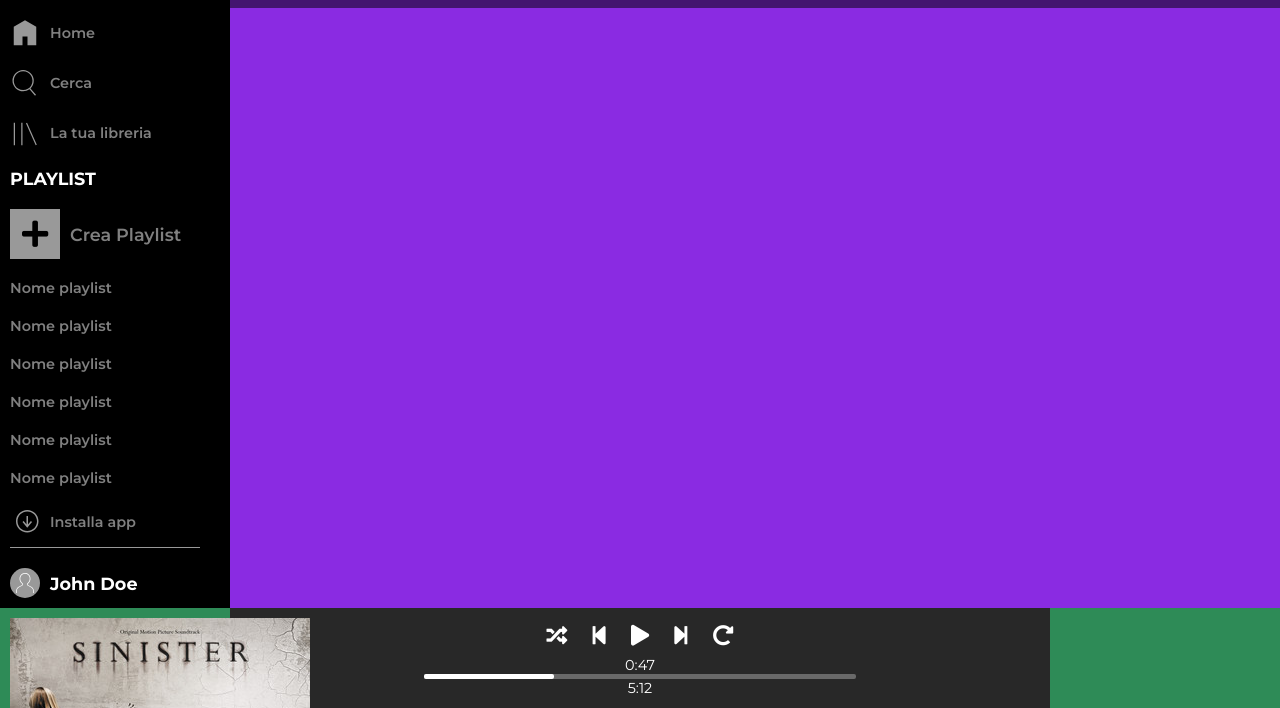
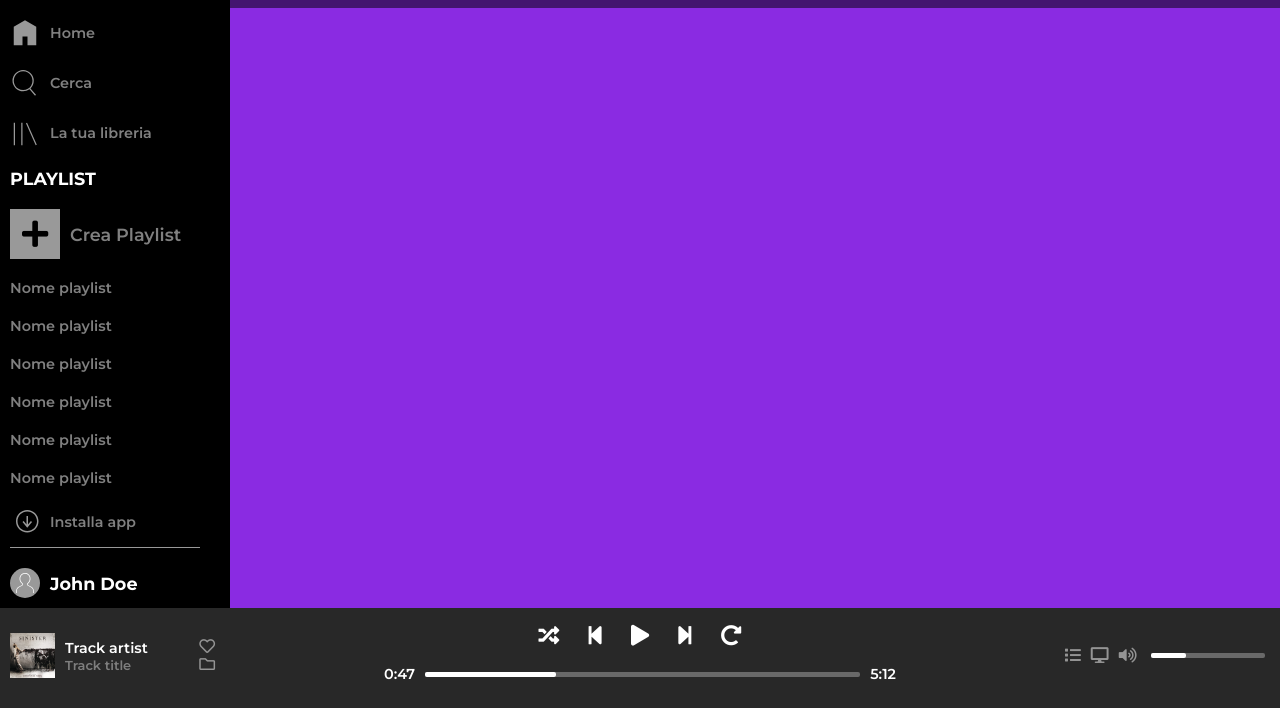
Before and after one commit to marcocanopoli/html-css-spotifyweb, a plain HTML site: page index.html in a window 1280 px wide. Shown: the part 92-800 px from the top of the page. Drawn offline with Linux system fonts and the light colour scheme.

Commit message:
Footer done

```diff
--- a/css/style.css
+++ b/css/style.css
@@ -25,10 +25,14 @@ a {
     height: 100vh;
 }
 
+*.hidden {
+    display: none;
+}
+
 /* player bar */
 .player_bar {
     flex-grow: 1;
-    padding: 0 30px;
+    padding: 0 10px;
 }
 
 .player_time,
@@ -38,6 +42,9 @@ a {
     align-items: center;
 }
 .bar {
+    display: flex;
+    align-items: center;
+    justify-content: flex-start;
     height: 5px;
     width: 100%;
     border-radius: 2px;
@@ -48,7 +55,22 @@ a {
     width: 30%;
     background-color: #fff;
 }
+.fader_cursor {
+    position: relative;
+    transform: translateX(-50%);
+    height: 15px;
+    width: 15px;
+    border-radius: 50%;
+    background-color: #fff;
+    opacity: 0;
+}
 
+.bar:hover .elapsed_bar {
+    background-color: #adff2f
+}
+.bar:hover .fader_cursor {
+    opacity: 1;
+}
 /* main */
 main {
     display: flex;
@@ -226,21 +248,62 @@ footer {
     background-color: #282828;
 }
 
-/* footer left */
+footer i:hover {
+    color: #fff;
+}
+
 .footer_left,
-.footer_middle,
 .footer_right {
+    min-width: 230px;
     padding: 10px 10px 15px;
 }
+.footer_middle {
+    padding: 10px 0 15px;
+}
+.footer_left i,
+.footer_right i {
+    font-size: 1.1em;
+    padding: 0 5px;
+}
+
+/* footer left */
 .footer_left {
-    min-width: 230px;
+    display: flex;
+    flex-shrink: 1;
+    justify-content: space-between;
     width: 230px;
-    background-color: seagreen;
 }
+
+.track_info {
+    display: flex;
+    align-items: center;
+}
+.track_cover {
+    height: 60%;
+    max-width: 100%;
+    margin-right: 10px;
+}
+.track_text {
+    display: flex;
+    flex-direction: column;
+    font-weight: 600;
+    overflow-x: hidden;
+}
+
+.track_title {
+    font-size: 0.9em;
+    opacity: 0.4;
+}
+
+.save_track {
+    display: flex;
+    flex-direction: column;
+    justify-content: center;
+}
+
 
 /* footer middle */
 .footer_middle {
-    min-width: 230px;
     width: 40%;
 }
 
@@ -249,7 +312,7 @@ footer {
     flex-direction: row;
     justify-content: space-around;
     align-items: center;
-    width: 210px;
+    width: 230px;
     height: 50%;
     margin: 0 auto;
 }
@@ -259,7 +322,7 @@ footer {
     cursor: pointer;
 }
 
-#player_progress {
+.player_progress {
     display: flex;
     flex-direction: row;
     justify-content: space-between;
@@ -270,9 +333,22 @@ footer {
 
 /* footer right */
 .footer_right {
-    min-width: 230px;
+    display: flex;
+    align-items: center;
     width: 230px;
-    background-color: seagreen;
+}
+.actions {
+    display: flex;
+}
+
+.volume_level {
+    display: flex;
+    align-items: center;
+    width: 100%;
+    height: 50%;
+}
+.volume_level .player_bar {
+    padding: 0 5px 0 10px;
 }
 
 /* media queries */
@@ -310,8 +386,30 @@ footer {
 
     /* footer */
     .footer_left,
+    .footer_middle,
     .footer_right {
+        min-width: auto;
         width: 30%;
+    }
+
+    .track_cover {
+        height: 40%;
+    }
+
+    #player_controls {
+        width: 100%;
+    }
+    #player_controls i {
+        font-size: 1rem;
+    }
+    .player_progress {
+        font-size: 0.7rem;
+    }
+    .track_artist {
+        font-size: 0.7rem;
+    }
+    .track_title {
+        font-size: 0.6rem;
     }
 
 }
--- a/index.html
+++ b/index.html
@@ -130,13 +130,22 @@
         <footer>
             <!-- footer_left -->
             <div class="footer_left">
-                <div>
-                    <img class="song_cover" src="img/sinister.jpeg" alt="Song cover art">
-                    <span class="song_artist">Track artist</span>
-                    <span class="song_title">Track title</span>
+
+                <div class="track_info">
+                    <img class="track_cover" src="img/sinister.jpeg" alt="Track cover art">
+                    <div class="track_text">
+                        <span class="track_artist">Track artist</span>
+                        <span class="track_title">Track title</span>
+                    </div>
                 </div>
-                <div>
 
+                <div class="save_track">
+                    <a href="#">
+                        <i class="far fa-heart"></i>
+                    </a>
+                    <a href="#">
+                        <i class="far fa-folder"></i>
+                    </a>
                 </div>
             </div>
             <!-- /footer_left -->
@@ -172,6 +181,7 @@
                     <div class="player_bar">
                         <div class="bar">
                             <div class="bar elapsed_bar"></div>
+                            <div class="fader_cursor"></div>
                         </div>
                     </div>
                     <div class="player_time">
@@ -184,7 +194,25 @@
 
             <!-- footer_right -->
             <div class="footer_right">
-
+                <div class="actions">
+                    <a href="#">
+                        <i class="fas fa-list"></i>
+                    </a>
+                    <a href="#">
+                        <i class="fas fa-desktop"></i>
+                    </a>
+                </div>
+                <div class="volume_level">
+                    <a href="#">
+                        <i class="fas fa-volume-up"></i>
+                    </a>
+                    <div class="player_bar">
+                        <div class="bar">
+                            <div class="bar elapsed_bar"></div>
+                            <div class="fader_cursor"></div>
+                        </div>
+                    </div>
+                </div>
             </div>
             <!-- /footer_right -->
 
```
